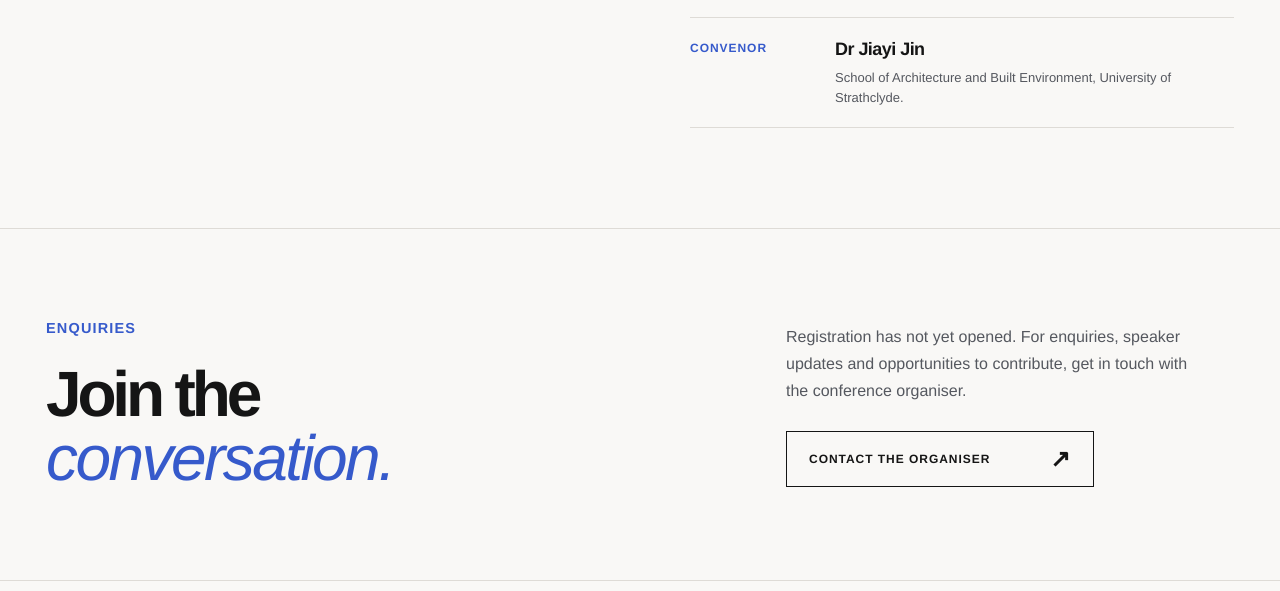
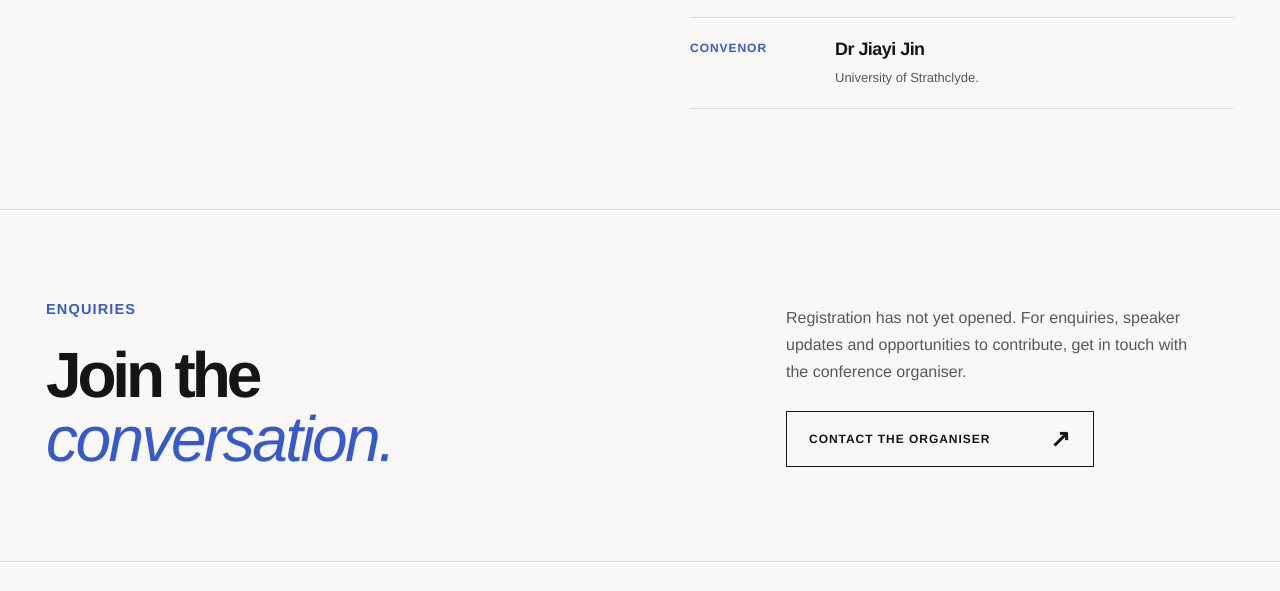
Before and after one commit to jiayi-jennifer-jin/gic27, a plain HTML site: page index.html in a window 1280 px wide. Shown: the part 3328-3919 px from the top of the page. Drawn offline with Linux system fonts and the light colour scheme.

Commit message:
Update contact details

```diff
--- a/index.html
+++ b/index.html
@@ -63,7 +63,7 @@
 <div class="group-head"><div class="group-no">02<span class="group-sash">↗</span></div>
 <div><h3 id="experience-title">Intersectionality and Lived Experience</h3></div>
 <div class="chair"><span>SESSION CHAIR</span><strong>Prof. Rowland Atkinson</strong></div></div>
-<div class="speaker-grid"><article class="person-card" id="experience-1"><h4>Prof. Suzanne Hall</h4><p class="person-role">Professor of Sociology; Urban Ethnographer</p><p class="person-institution">London School of Economics (LSE)</p></article><article class="person-card" id="experience-2"><h4>Dr Sophie Legros</h4><p class="person-role">ESRC Postdoctoral Fellow, International Development</p><p class="person-institution">London School of Economics (LSE)</p></article><article class="person-card" id="experience-3"><h4>Dr Bethan Harries</h4><p class="person-role">Senior Lecturer, Geography, Politics and Sociology</p><p class="person-institution">Newcastle University</p></article><article class="person-card" id="experience-4"><h4>Dr Jiayi Jin</h4><p class="person-role">Senior Lecturer, Architecture and Built Environment</p><p class="person-institution">University of Strathclyde</p></article></div>
+<div class="speaker-grid"><article class="person-card" id="experience-1"><h4>Prof. Suzanne Hall</h4><p class="person-role">Professor of Sociology; Urban Ethnographer</p><p class="person-institution">London School of Economics (LSE)</p></article><article class="person-card" id="experience-2"><h4>Dr Sophie Legros</h4><p class="person-role">ESRC Postdoctoral Fellow, International Development</p><p class="person-institution">London School of Economics (LSE)</p></article><article class="person-card" id="experience-3"><h4>Dr Bethan Harries</h4><p class="person-role">Senior Lecturer, Geography, Politics and Sociology</p><p class="person-institution">Newcastle University</p></article><article class="person-card" id="experience-4"><h4>Dr Jiayi Jin</h4><p class="person-role">Senior Lecturer</p><p class="person-institution">University of Strathclyde</p></article></div>
 </section><section aria-labelledby="policy-title" class="speaker-group" data-deferred-speaker-content="" hidden="" id="policy">
 <div class="group-head"><div class="group-no">03<span class="group-sash">↗</span></div>
 <div><h3 id="policy-title">Policy, Planning, and Practice</h3></div>
@@ -123,8 +123,8 @@
 </div>
 </div>
 </div></div></section>
-<section class="information-section wrap" id="information"><div class="section-kicker">PRACTICAL INFORMATION</div><div class="information-grid"><div><h2>A place to<br/><em>exchange ideas.</em></h2><p>The conference will bring together academic research, policy and professional practice, with opportunities for exchange across disciplines and career stages.</p></div><div class="information-details"><div><span>DATE</span><strong>01–02 June 2027</strong><p>Two-day conference.</p></div><div><span>VENUE</span><strong>TIC, Glasgow</strong><p>Technology and Innovation Centre, Glasgow.</p></div><div><span>SUBMISSIONS</span><strong>Abstract submission · 01 February 2027</strong><p>Further submission and registration details will be announced.</p></div><div><span>CONVENOR</span><strong>Dr Jiayi Jin</strong><p>School of Architecture and Built Environment, University of Strathclyde.</p></div></div></div></section>
-<section class="contact-section" id="contact"><div class="wrap contact-inner"><div><span class="section-kicker">ENQUIRIES</span><h2>Join the<br/><em>conversation.</em></h2></div><div class="contact-right"><p>Registration has not yet opened. For enquiries, speaker updates and opportunities to contribute, get in touch with the conference organiser.</p><a class="contact-button" href="mailto:jiayi.jin@nstrath.ac.uk?subject=Gender-inclusive%20Cities%20conference%20enquiry">CONTACT THE ORGANISER <span aria-hidden="true">↗</span></a></div></div></section>
+<section class="information-section wrap" id="information"><div class="section-kicker">PRACTICAL INFORMATION</div><div class="information-grid"><div><h2>A place to<br/><em>exchange ideas.</em></h2><p>The conference will bring together academic research, policy and professional practice, with opportunities for exchange across disciplines and career stages.</p></div><div class="information-details"><div><span>DATE</span><strong>01–02 June 2027</strong><p>Two-day conference.</p></div><div><span>VENUE</span><strong>TIC, Glasgow</strong><p>Technology and Innovation Centre, Glasgow.</p></div><div><span>SUBMISSIONS</span><strong>Abstract submission · 01 February 2027</strong><p>Further submission and registration details will be announced.</p></div><div><span>CONVENOR</span><strong>Dr Jiayi Jin</strong><p>University of Strathclyde.</p></div></div></div></section>
+<section class="contact-section" id="contact"><div class="wrap contact-inner"><div><span class="section-kicker">ENQUIRIES</span><h2>Join the<br/><em>conversation.</em></h2></div><div class="contact-right"><p>Registration has not yet opened. For enquiries, speaker updates and opportunities to contribute, get in touch with the conference organiser.</p><a class="contact-button" href="mailto:jiayi.jin@strath.ac.uk?subject=Gender-inclusive%20Cities%20conference%20enquiry">CONTACT THE ORGANISER <span aria-hidden="true">↗</span></a></div></div></section>
 </main>
 <footer class="footer"><div class="wrap footer-inner"><div><strong>GENDER-INCLUSIVE CITIES<span>.</span></strong><p>Walking, Lived Experience, and International Urban Knowledge.</p></div><div><p>Convened by Dr Jiayi Jin · University of Strathclyde<br/>British Academy Conferences 2027–28</p><p class="fineprint">Speaker line-up and registration information are subject to updates.</p></div><a href="#top">BACK TO TOP ↑</a></div></footer>
 </body>
```
